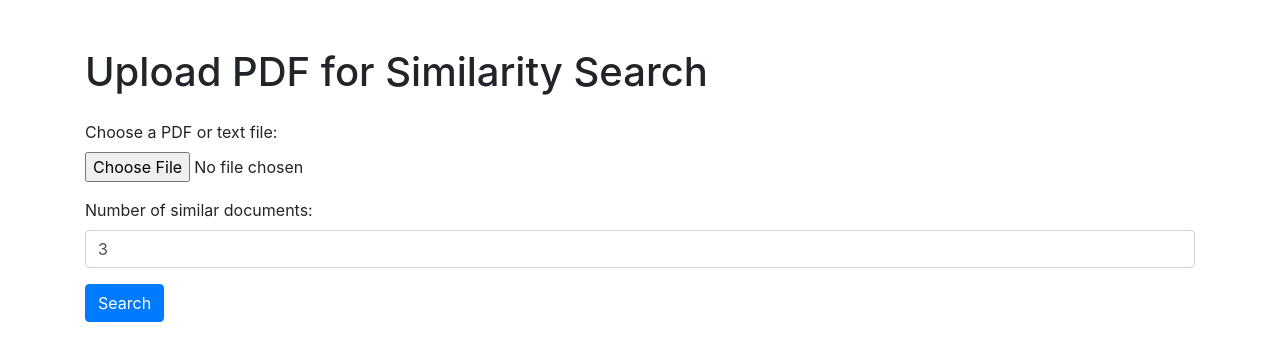
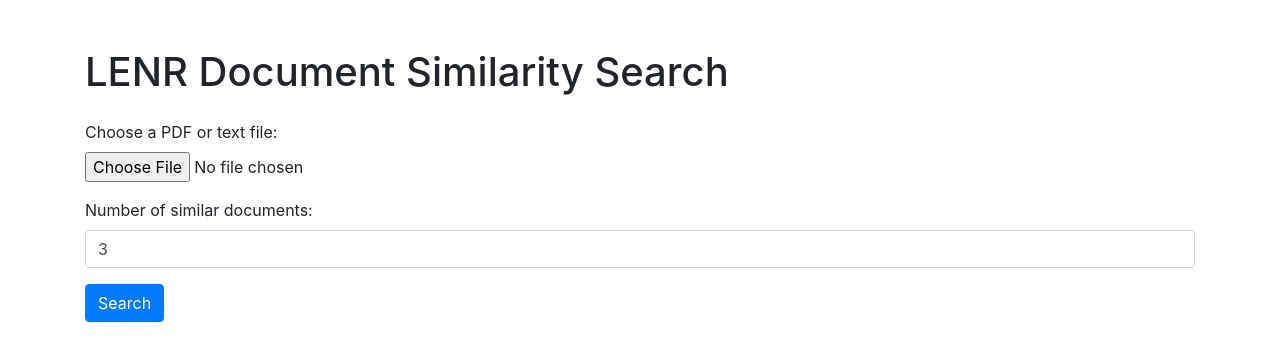
Before and after one commit to AtmajKoppikar/lenr_document_similarity_docker, a Flask app: page / in a window 1280 px wide. Shown: the top 361 px of the page. Run offline with Flask 3, Linux system fonts and the light colour scheme; some libraries are stand-ins or nearby versions.

Commit message:
latest changes

```diff
--- a/templates/index.html
+++ b/templates/index.html
@@ -3,13 +3,13 @@
 <head>
     <meta charset="UTF-8">
     <meta name="viewport" content="width=device-width, initial-scale=1.0">
-    <title>Document Similarity Search</title>
+    <title>LENR Document Similarity Search</title>
     <!-- Bootstrap CSS -->
     <link href="https://stackpath.bootstrapcdn.com/bootstrap/4.5.2/css/bootstrap.min.css" rel="stylesheet">
 </head>
 <body>
     <div class="container mt-5">
-        <h1 class="mb-4">Upload PDF for Similarity Search</h1>
+        <h1 class="mb-4">LENR Document Similarity Search</h1>
         <form action="/upload" method="POST" enctype="multipart/form-data">
             <div class="form-group">
                 <label for="file">Choose a PDF or text file:</label>
--- a/templates/results.html
+++ b/templates/results.html
@@ -9,9 +9,9 @@
 </head>
 <body>
     <div class="container mt-5">
-        <h1 class="mb-4">Similar Documents</h1>
+        <h1 class="mb-4">Similarity Results</h1>
 
-        <button class="btn btn-primary mb-4" onclick="window.history.back()">Upload new document</button>
+        <button class="btn btn-primary mb-4" onclick="window.history.back()">Upload file</button>
 
         {% if common_results %}
             <ul class="list-group">
@@ -34,7 +34,7 @@
             </ul>
         {% else %}
             <div class="alert alert-warning" role="alert">
-                No common documents found between the two models.
+                No common documents found .
             </div>
         {% endif %}
     </div>
```
Also changed, not shown: 2 other files.
